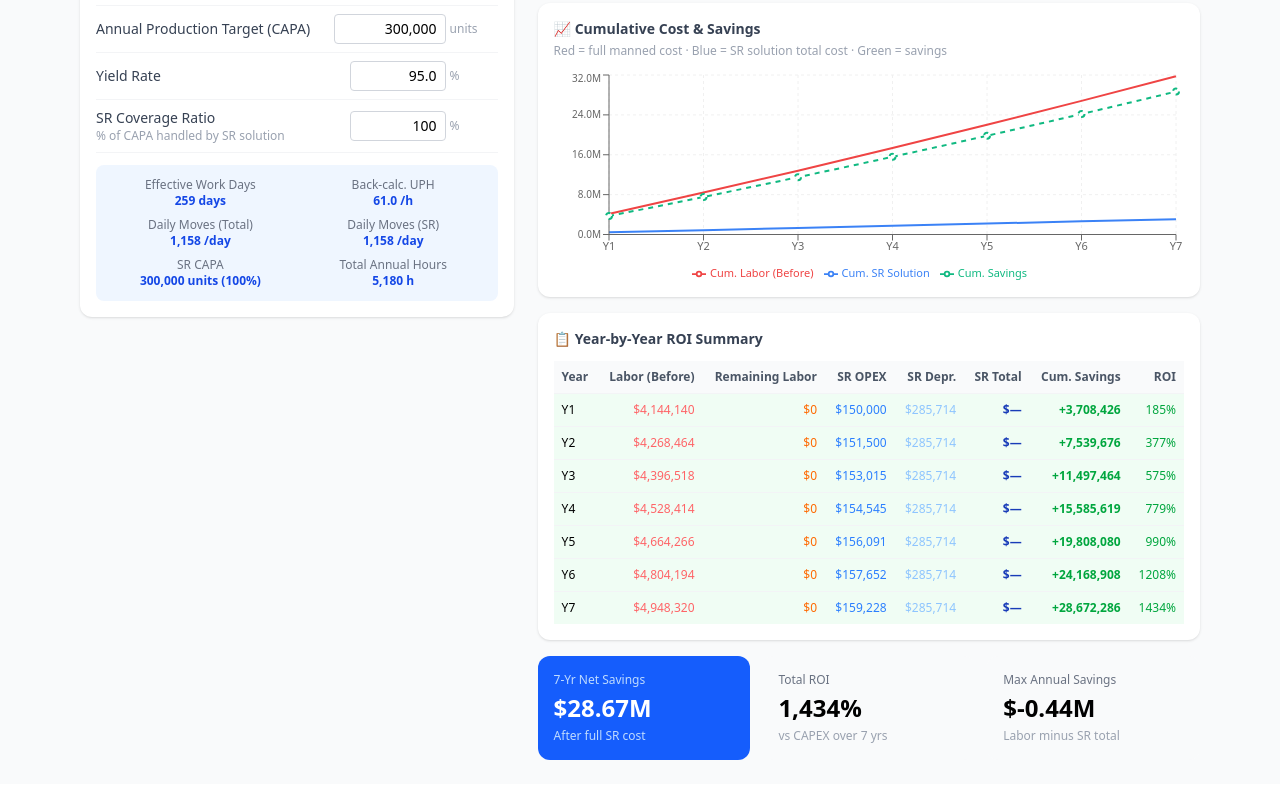
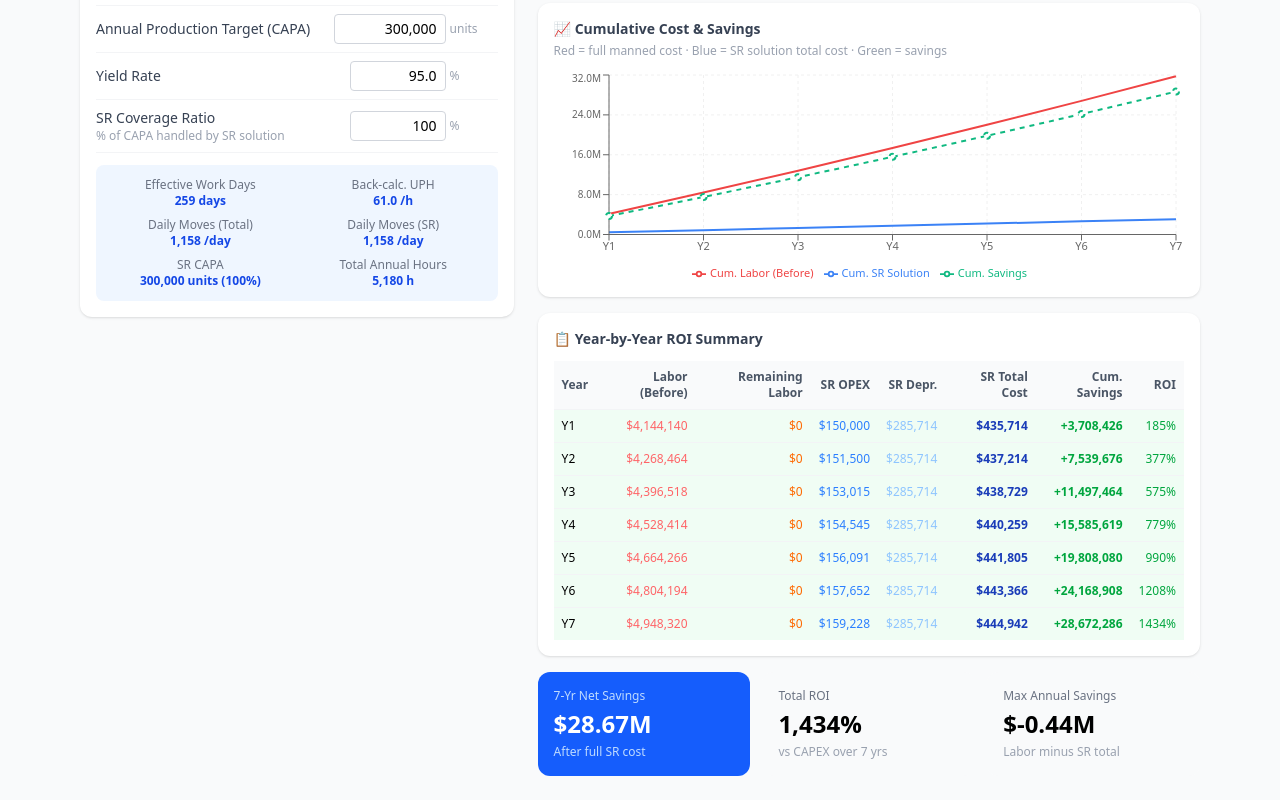
Before and after one commit to SK-WOO/sr-ati-roi, a React (Vite) app: page / in a window 1280 px wide. Shown: the part 649-1449 px from the top of the page. Built offline with nearby package versions, Linux system fonts and the light colour scheme.

Commit message:
fix SR Total

```diff
--- a/src/App.jsx
+++ b/src/App.jsx
@@ -690,7 +690,7 @@ export default function App() {
               <table className="w-full text-xs">
                 <thead>
                   <tr className="bg-gray-50">
-                    {["Year","Labor (Before)","Remaining Labor","SR OPEX","SR Depr.","SR Total","Cum. Savings","ROI"].map(h =>
+                    {["Year","Labor (Before)","Remaining Labor","SR OPEX","SR Depr.","SR Total Cost","Cum. Savings","ROI"].map(h =>
                       <th key={h} className="text-right first:text-left p-2 font-semibold text-gray-600">{h}</th>)}
                   </tr>
                 </thead>
@@ -702,7 +702,7 @@ export default function App() {
                       <td className="p-2 text-right text-orange-500">${c(r["Remaining Labor"])}</td>
                       <td className="p-2 text-right text-blue-500">${c(r["SR OPEX"])}</td>
                       <td className="p-2 text-right text-blue-300">${c(r["SR Depreciation"])}</td>
-                      <td className="p-2 text-right text-blue-800 font-semibold">${c(r["SR Total"])}</td>
+                      <td className="p-2 text-right text-blue-800 font-semibold">${c(r["SR Total Cost"])}</td>
                       <td className={`p-2 text-right font-semibold ${r.savings > 0 ? "text-green-600" : "text-gray-400"}`}>
                         {r.savings >= 0 ? `+${c(r.savings)}` : `-${c(Math.abs(r.savings))}`}
                       </td>
```
